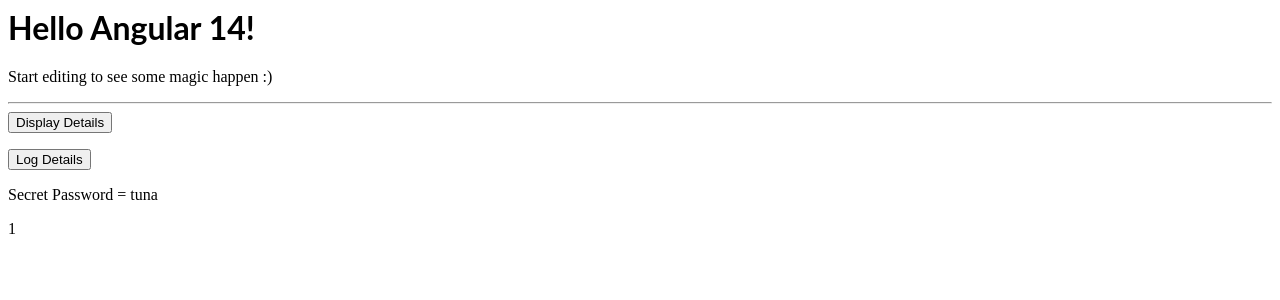
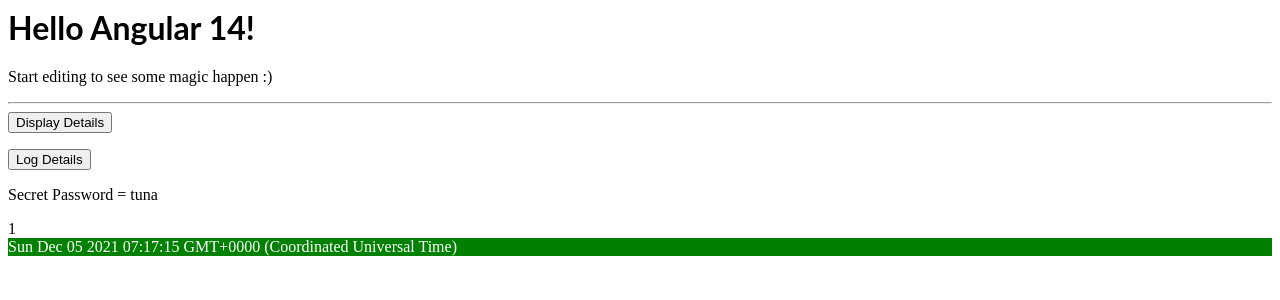
Before and after one commit to ShikhaP12/angular-ivy-nutjxz, an Angular app: page / in a window 1280 px wide. Both pictures are taken after a click on the button "Log Details". Shown: the top 300 px of the page. Built offline with nearby package versions, Linux system fonts and the light colour scheme.

Commit message:
2 files modified

```diff
--- a/src/app/displayDetails/displayDetails.component.html
+++ b/src/app/displayDetails/displayDetails.component.html
@@ -4,9 +4,11 @@
 <p *ngIf="showSecret">Secret Password = tuna</p>
 
 <div
-  *ngFor="let logItem of log"
-  [ngStyle]="{ backgroundColor: logItem >= 5 ? 'Blue' : 'transparent' }"
-  [ngClass]="{'white_text': logItem >= 5}"
+  *ngFor="let logItem of log; let i = index"
+  [ngStyle]="{ backgroundColor: i >= 4 ? 'Blue' : 'transparent' }"
+  [ngStyle]="{ backgroundColor: logItem >= 5 ? 'Green' : 'transparent' }"
+  [ngClass]="{ white_text: i >= 4 }"
+  [ngClass]="{ white_text: logItem >= 5 }"
 >
   {{ logItem }}
 </div>
--- a/src/app/displayDetails/displayDetails.component.ts
+++ b/src/app/displayDetails/displayDetails.component.ts
@@ -12,5 +12,6 @@
   onLogDetails() {
     this.showSecret = !this.showSecret;
     this.log.push(this.log.length + 1);
+    this.log.push(new Date());
   }
 }
```
